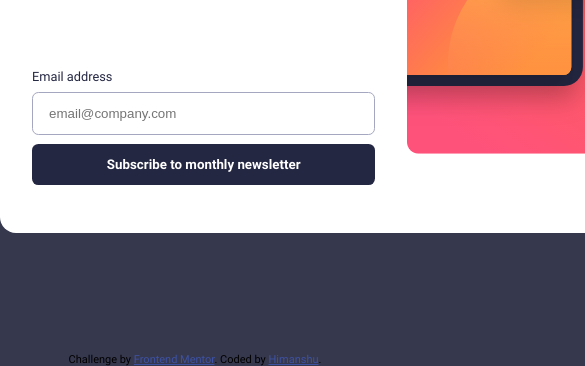
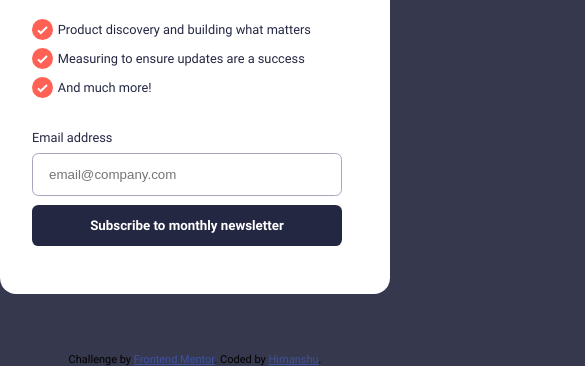
Before and after one commit to HectorKayman/fem-newsletter-sign-up-with-success-message, a plain HTML site: page index.html in a window 390 px wide. Shown: the part 478-844 px from the top of the page, 585 px wide, since content can reach past the window. Drawn offline with Linux system fonts and the light colour scheme.

Commit message:
Reverse flex direction for mobile responsiveness

```diff
--- a/style.css
+++ b/style.css
@@ -37,7 +37,7 @@ body {
   justify-content: center;
   align-items: center;
   width: 715px;
-  height: 70%;
+  height: 462px;
   background-color: hsl(0, 0%, 100%);
   color: hsl(234, 29%, 20%);
   padding: 1rem 1rem;
@@ -200,3 +200,17 @@ body {
 .attribution a {
   color: hsl(228, 45%, 44%);
 }
+
+/* Media Queries for mobile responsive design */
+@media (max-width: 714px) {
+  .container {
+    flex-direction: column-reverse;
+    width: auto;
+    height: auto;
+  }
+
+  .column-left {
+    width: 100%;
+    gap: 2rem;
+  }
+}
```
